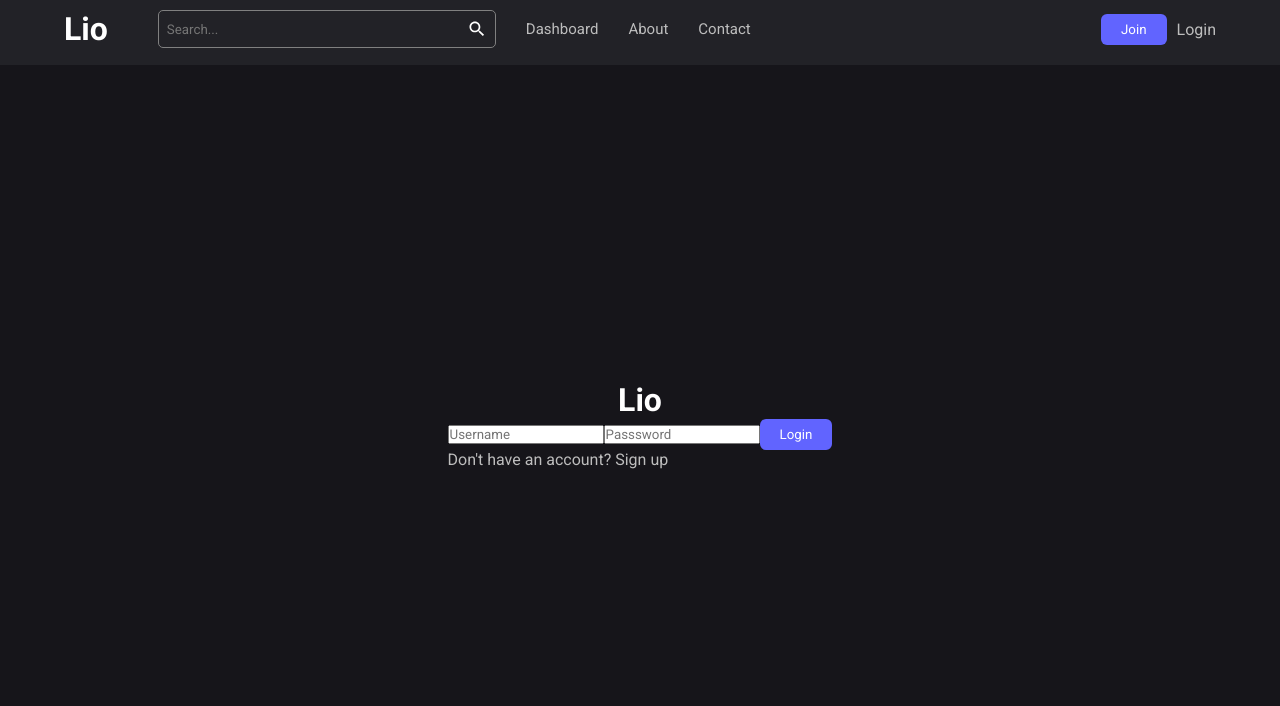
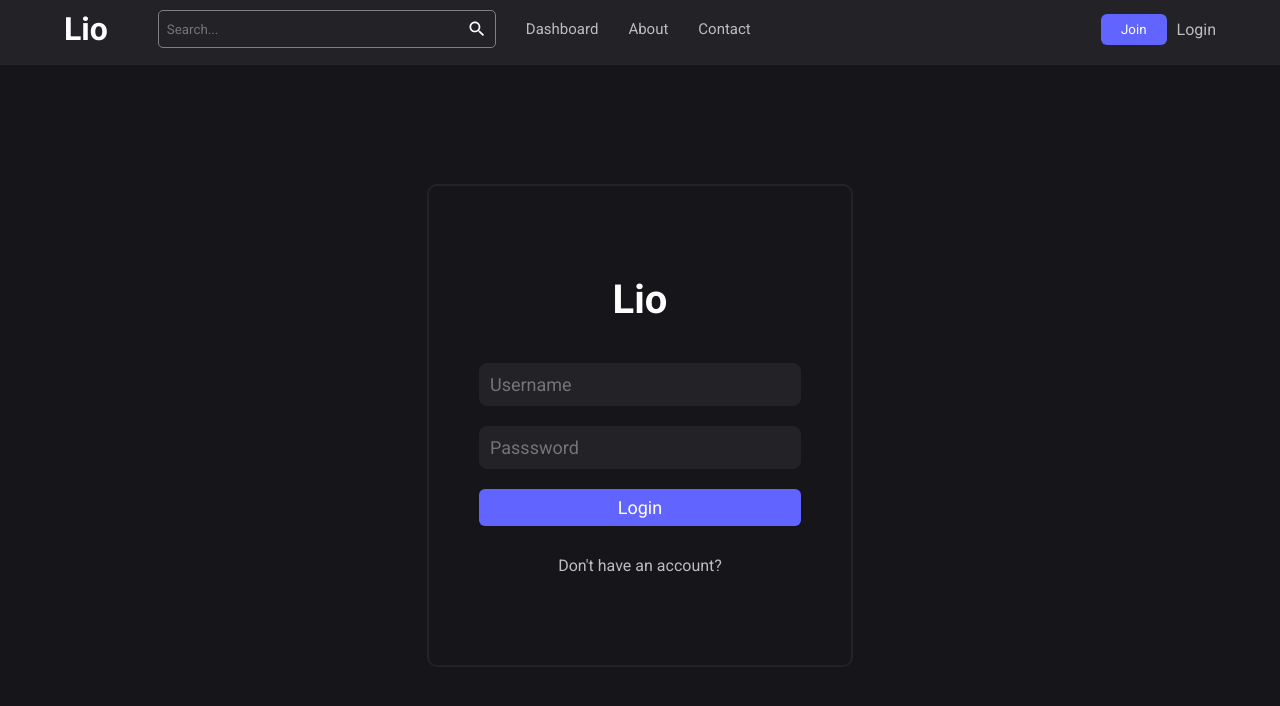
Before and after one commit to Manuel-heav/LIO, a React (Create React App) app in the folder client/: page /login in a window 1280 px wide. Shown: the top 706 px of the page. Built offline with nearby package versions, Linux system fonts and the light colour scheme.

Commit message:
working on signup

```diff
--- a/client/src/components/Login.jsx
+++ b/client/src/components/Login.jsx
@@ -1,4 +1,5 @@
 import React from 'react'
+import { Link } from 'react-router-dom'
 import "./login.css"
 const Login = () => {
   return (
@@ -8,7 +9,7 @@ const Login = () => {
       <input type="text" placeholder="Username" />
       <input type="password" placeholder="Passsword" />
       <button>Login</button>
-      <p>Don't have an account? Sign up</p>
+      <Link to="/signup"><p>Don't have an account?</p></Link>
       </div>
     </div>
   )
--- a/client/src/components/Signup.jsx
+++ b/client/src/components/Signup.jsx
@@ -1,8 +1,17 @@
 import React from 'react'
-
+import { Link } from 'react-router-dom'
+import "./signup.css"
 const Signup = () => {
   return (
-    <div>Signup</div>
+    <div className="signup">
+      <div className="signup__container">
+      <h1>Lio</h1>
+      <input type="text" placeholder="Username" />
+      <input type="password" placeholder="Passsword" />
+      <button>Signup</button>
+      <Link to="/signup"><p>Have an account?</p></Link>
+      </div>
+    </div>
   )
 }
 
--- a/client/src/components/login.css
+++ b/client/src/components/login.css
@@ -5,6 +5,42 @@
     height: 90vh;
 }
 
+.login__container{
+    border: 2px solid var(--secondaryColor);
+    padding: 90px 50px 90px 50px;
+    border-radius: 10px;
+
+}
+
 .login h1{
     text-align: center;
+    font-size: 40px;
+    margin-bottom: 40px;
 }
+
+.login input{
+    display: block;
+    width: 300px;
+    padding: 10px;
+    font-size: 18px;
+    margin-top: 20px;
+    background-color: var(--secondaryColor);
+    color: var(--textColor);
+    border: 1px solid var(--secondaryColor);
+    border-radius: 8px;;
+}
+
+.login input:focus{
+    outline: none;
+}
+
+.login button{
+    width: 100%;
+    margin-top: 20px;
+    font-size: 18px;
+}
+
+.login p{
+    margin-top: 30px;
+    text-align: center;
+}
```
Also changed, not shown: client/src/components/signup.css (added).
